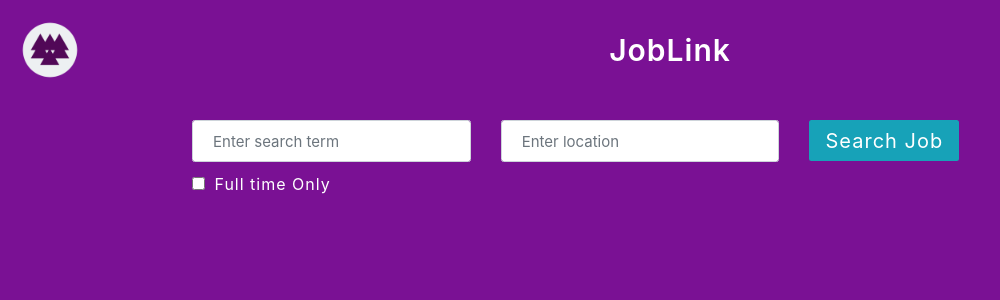
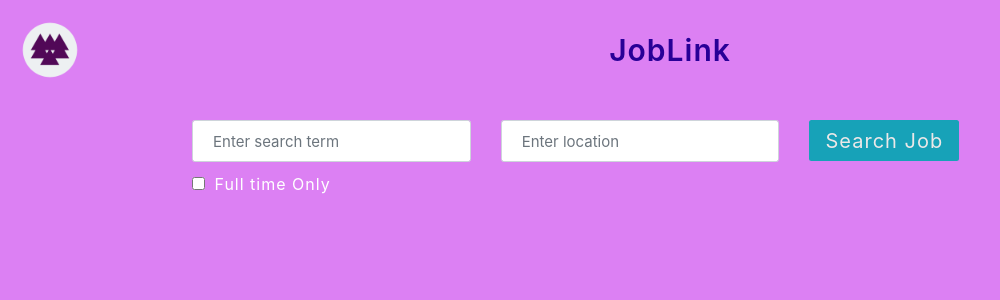
Before and after one commit to davidyao2011/jobSearch, a React (Create React App) app: page / in a window 1280 px wide. Shown: the top 300 px of the page, without its empty margins (0-1000 px from the left). Built offline with nearby package versions, Linux system fonts and the light colour scheme.

Commit message:
changed bg color for button

```diff
--- a/src/css/styles.scss
+++ b/src/css/styles.scss
@@ -15,7 +15,7 @@ body {
   font-family: -apple-system, BlinkMacSystemFont, "Segoe UI", Roboto, Oxygen,
     Ubuntu, Cantarell, "Open Sans", "Helvetica Neue", sans-serif;
   font-size: 1.6rem;
-  background: #7a1194;
+  background: #dc80f3;
 
   color: $body-color;
   min-height: 100vh;
@@ -39,7 +39,7 @@ ol {
     margin: auto;
     font-weight: 600;
     font-size: 3rem;
-    color: #ffffff;
+    color: #280097;
   }
 }
 
@@ -59,7 +59,7 @@ ol {
     width: 15rem;
     height: 4.1rem;
     line-height: 1.5;
-    color: #ffffff;
+    color: #ece8e8;
     border: none;
   }
 }
```
